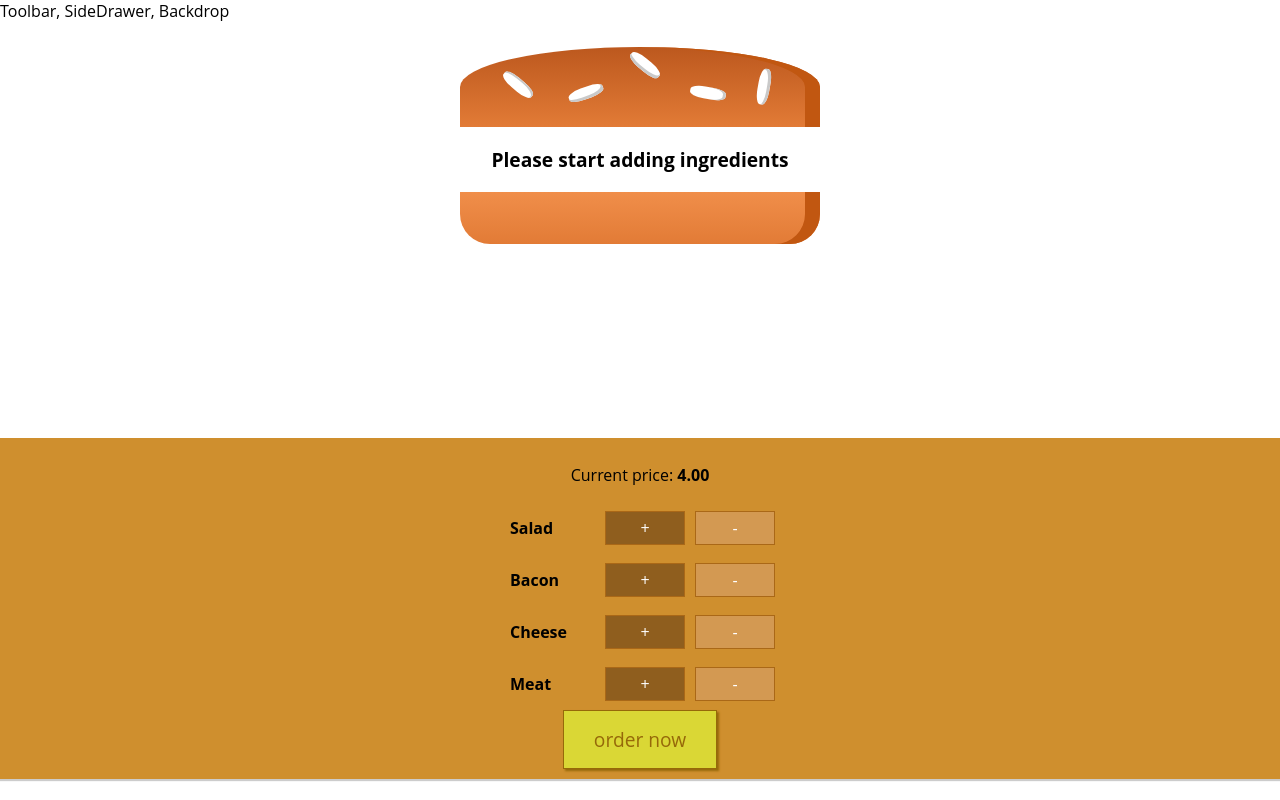
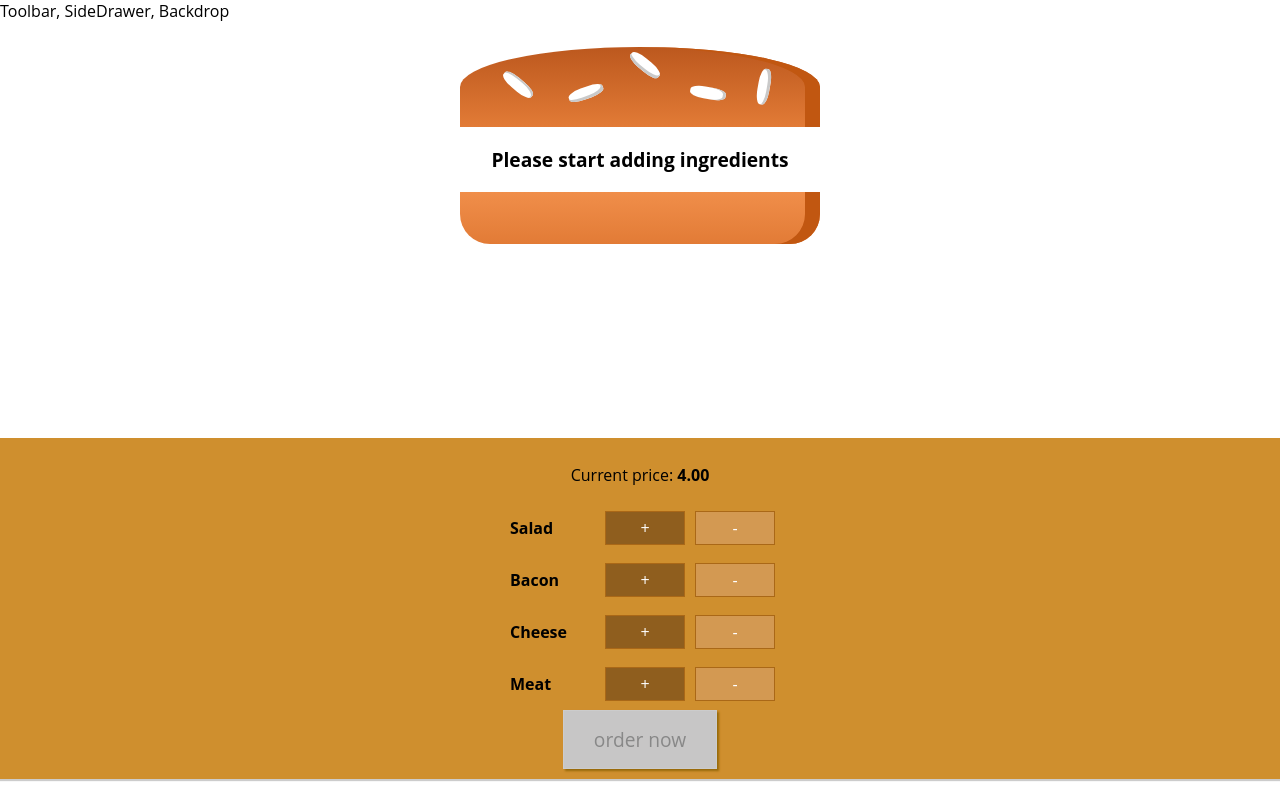
Before and after one commit to karolina-michalak/BurgerBuilderApp, a React app: page / in a window 1280 px wide. Built offline with nearby package versions, Linux system fonts and the light colour scheme.

Commit message:
button disabled when there is 0 ingredients

```diff
--- a/src/components/Burger/BuildControls/BuildControls.js
+++ b/src/components/Burger/BuildControls/BuildControls.js
@@ -21,7 +21,8 @@ const BuildControls = props => (
                 label={el.label}
                 disabled={props.disabled[el.type]}/>
         ))}
-        <button className={style.OrderButton}>order now</button>
+        <button
+        className={style.OrderButton} disabled={!props.purchaseable}>order now</button>
     </div>
 )
 
--- a/src/containers/BurgerBuilder/BurgerBuilder.js
+++ b/src/containers/BurgerBuilder/BurgerBuilder.js
@@ -19,7 +19,19 @@ class BurgerBuilder extends Component{
             cheese: 0,
             meat: 0
         },
-        totalPrice: 4
+        totalPrice: 4,
+        purchaseable: false
+    }
+
+    updatePurchase(ingredients){
+        const sum = Object.keys(ingredients).map(el => {
+            return ingredients[el]
+        }).reduce((sum, el) => {
+            return sum + el
+        }, 0)
+        this.setState({
+            purchaseable: sum > 0
+        })
     }
 
     addIngredient = type => {
@@ -36,7 +48,7 @@ class BurgerBuilder extends Component{
             totalPrice: newPrice,
             ingredients: updatedIngredients
         })
-
+        this.updatePurchase(updatedIngredients)
     }
 
     removeIngredient = type => {
@@ -56,6 +68,8 @@ class BurgerBuilder extends Component{
             totalPrice: newPrice,
             ingredients: updatedIngredients
         })
+        this.updatePurchase(updatedIngredients)
+
 
     }
 
@@ -73,6 +87,7 @@ class BurgerBuilder extends Component{
                     ingredientRemoved={this.removeIngredient}
                     ingredientAdded={this.addIngredient}
                     disabled={disabledInfo}
+                    purchaseable={this.state.purchaseable}
                     price={this.state.totalPrice}
                     />
             </ReactAux>
```
